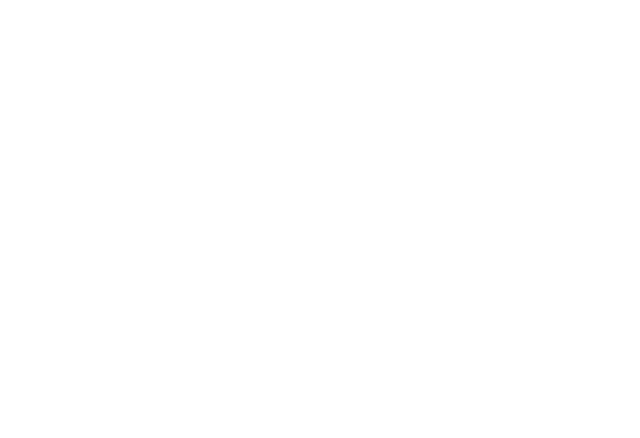
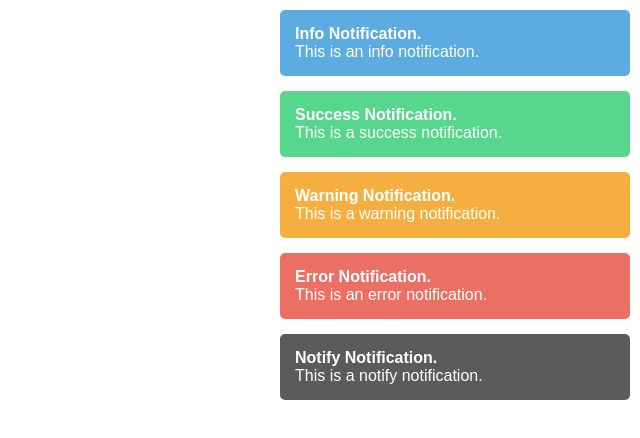
Before and after one commit to MLaritz/Vanilla-Notify, a website: page index.htm in a window 1280 px wide. Shown: the whole page, without its empty margins (640-1280 px from the left). Drawn offline with Linux system fonts and the light colour scheme.

Commit message:
Added options.

```diff
--- a/index.htm
+++ b/index.htm
@@ -1,14 +1,25 @@
 <html>
   <head>
     <link rel="stylesheet" href="dist/styles/vanilla-notify.css" />
-    <script src="vanilla-notify.js"></script>
     <style>
       body {
         font-family: sans-serif;
       }
     </style>
+    <noscript>
+
+    </noscript>
   </head>
   <body>
 
+
+      <script src="vanilla-notify.js"></script>
+      <script>
+        vNotify.info('This is an info notification.', 'Info Notification.');
+        vNotify.success('This is a success notification.', 'Success Notification.');
+        vNotify.warning('This is a warning notification.', 'Warning Notification.');
+        vNotify.error('This is an error notification.', 'Error Notification.');
+        vNotify.notify('This is a notify notification.', 'Notify Notification.');
+      </script>
   </body>
 </html>
--- a/vanilla-notify.js
+++ b/vanilla-notify.js
@@ -1,4 +1,12 @@
 var vNotify = (function() {
+
+  var options = {
+    fadeInDuration: 2000,
+    fadeOutDuration: 2000,
+    fadeInterval: 50,
+    visibleDuration: 5000,
+    postHoverVisibleDuration: 500
+  };
 
   var info = function(text, title) {
     return addNotify('vnotify-info', text, title);
@@ -35,21 +43,21 @@ var vNotify = (function() {
     }
     item.appendChild(addText(text));
 
-    item.fadeDuration = 5000; //option
+    item.visibleDuration = options.visibleDuration; //option
 
     var hideNotify = function() {
-      item.fadeInterval = fade('out', 2000, item);
+      item.fadeInterval = fade('out', options.fadeOutDuration, item);
     };
 
     var resetInterval = function() {
       clearTimeout(item.interval);
       clearTimeout(item.fadeInterval);
-      item.style.opacity = 1;
-      item.fadeDuration = 500;
+      item.style.opacity = null;
+      item.visibleDuration = options.postHoverVisibleDuration;
     };
 
     var hideTimeout = function () {
-      item.interval = setTimeout(hideNotify, item.fadeDuration);
+      item.interval = setTimeout(hideNotify, item.visibleDuration);
     };
 
     frag.appendChild(item);
@@ -58,7 +66,7 @@ var vNotify = (function() {
     item.addEventListener("mouseover", resetInterval);
     item.addEventListener("mouseout", hideTimeout);
 
-    fade('in', 2000, item);
+    fade('in', options.fadeInDuration, item);
     hideTimeout();
 
     return item;
@@ -98,10 +106,9 @@ var vNotify = (function() {
   //New fade - based on http://toddmotto.com/raw-javascript-jquery-style-fadein-fadeout-functions-hugo-giraudel/
   var fade = function(type, ms, el) {
     var isIn = type === 'in',
-      opacity = isIn ? 0 : el.style.opacity,
+      opacity = isIn ? 0 : el.style.opacity || 1,
       goal = isIn ? 0.8 : 0,
-      interval = 50,
-      gap = interval / ms;
+      gap = options.fadeInterval / ms;
 
     if(isIn) {
       el.style.display = 'block';
@@ -122,13 +129,14 @@ var vNotify = (function() {
       }
     }
 
-    var fading = window.setInterval(func, interval);
+    var fading = window.setInterval(func, options.fadeInterval);
     return fading;
   };
 
   var checkRemoveContainer = function() {
-    var container = document.querySelector('.vnotify-container');
-    if (container) {
+    var item = document.querySelector('.vnotify-item');
+    if (!item) {
+      var container = document.querySelector('.vnotify-container');
       container.outerHTML = '';
       container = null;
     }
@@ -139,6 +147,7 @@ var vNotify = (function() {
     success: success,
     error: error,
     warning: warning,
-    notify: notify
+    notify: notify,
+    options: options
   };
 })();
```
